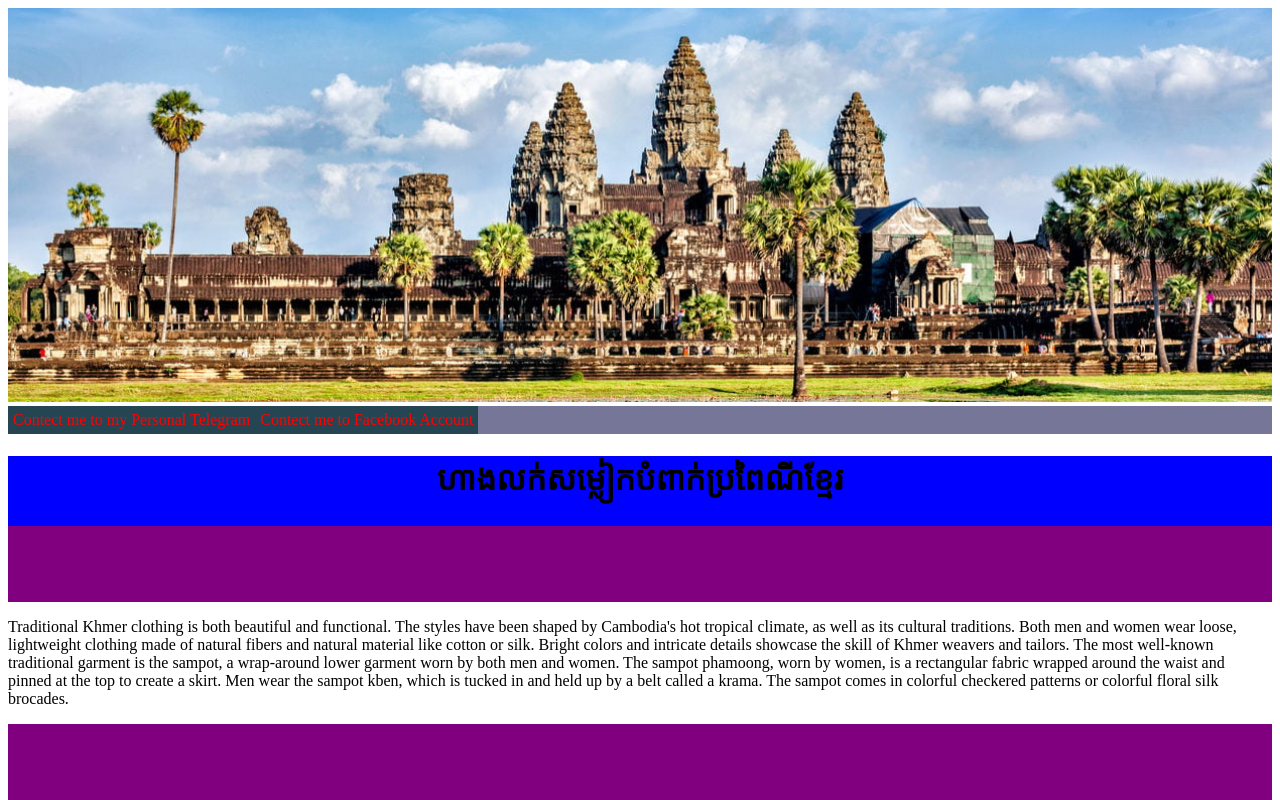
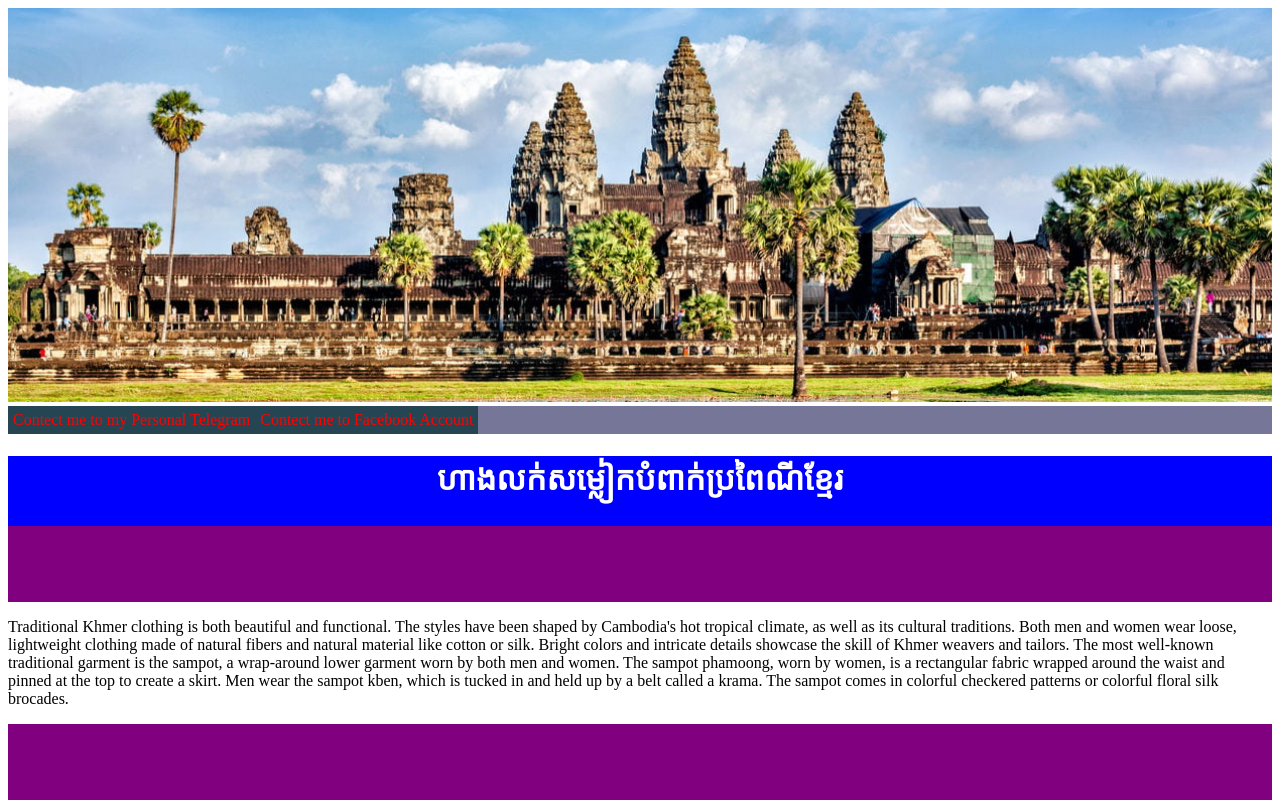
Before and after one commit to sorndavit21/Angkor-clothing-shop, a plain HTML site: page index.html in a window 1280 px wide. Shown: the top 800 px of the page. Drawn offline with Linux system fonts and the light colour scheme.

Commit message:
Update index.html

```diff
--- a/index.html
+++ b/index.html
@@ -47,6 +47,9 @@
 		color:#000000;
 		font-size:20px;
 		}
+	h1{
+		color:white;
+	}
 
 </style>
 <body>
@@ -57,7 +60,7 @@
 	</ul>
 
 	<div class="c">
-	<h1 align="center" color="white">ហាងលក់សម្លៀកបំពាក់ប្រពៃណីខ្មែរ</h1>
+	<h1 align="center">ហាងលក់សម្លៀកបំពាក់ប្រពៃណីខ្មែរ</h1>
 	</div>
 
 	<div class="a">
```
